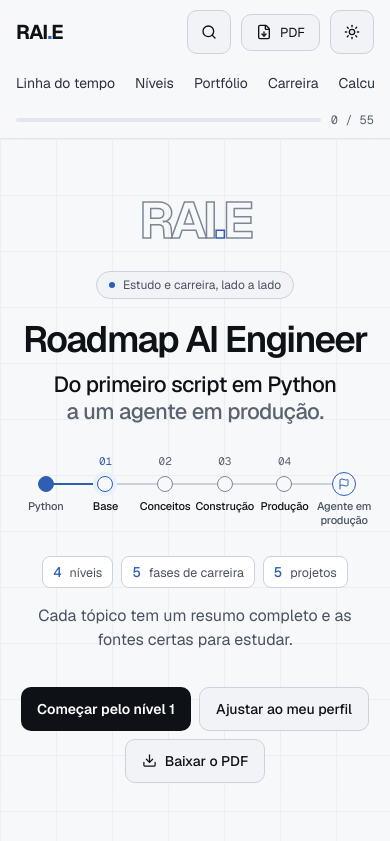
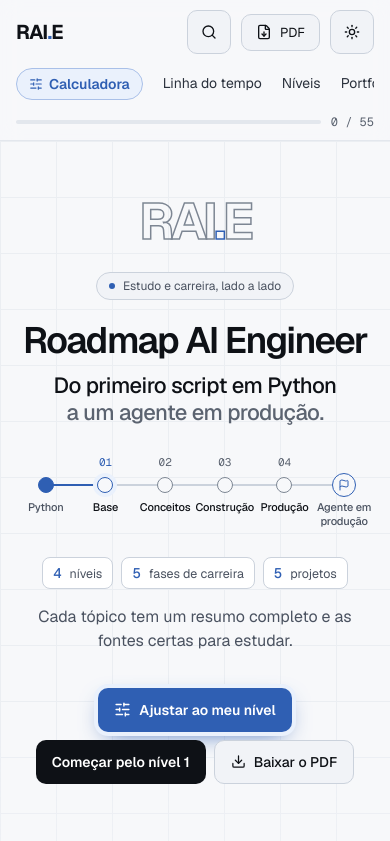
Before and after one commit to Oseiasdfarias/roadmap-ai-engineer, an Astro site: page / in a window 390 px wide. Shown: the top 841 px of the page. Built offline with nearby package versions, Linux system fonts and the light colour scheme; Astro itself is replaced by a stand-in of ours.

Commit message:
Destaca o ajuste de nível na abertura e a calculadora no menu

```diff
--- a/src/components/Header.astro
+++ b/src/components/Header.astro
@@ -1,5 +1,5 @@
 ---
-import { Search, FileDown } from '@lucide/astro';
+import { Search, FileDown, SlidersHorizontal } from '@lucide/astro';
 import ThemeToggle from './ThemeToggle.astro';
 import { PDF_URL } from '../config';
 import { url } from '../lib/url';
@@ -12,7 +12,6 @@ const itens = [
   { rotulo: 'Níveis', href: ancora('niveis') },
   { rotulo: 'Portfólio', href: ancora('portfolio') },
   { rotulo: 'Carreira', href: ancora('carreira') },
-  { rotulo: 'Calculadora', href: url('/calculadora/') },
 ];
 ---
 <header class="bar"><div class="in">
@@ -22,6 +21,7 @@ const itens = [
   </a>
   <nav class="nav" aria-label="Principal">
     {itens.map((i) => <a href={i.href}>{i.rotulo}</a>)}
+    <a class="nav-destaque" href={url('/calculadora/')}><SlidersHorizontal aria-hidden="true" />Calculadora</a>
   </nav>
   <div class="prog" data-progresso-global title="Seu progresso, salvo neste navegador">
     <div class="track" role="progressbar" aria-label="Progresso geral" aria-valuemin="0" aria-valuemax="100" aria-valuenow="0" data-progresso-trilha><div class="fill" data-progresso-barra></div></div>
--- a/src/components/inicio/Hero.astro
+++ b/src/components/inicio/Hero.astro
@@ -1,6 +1,6 @@
 ---
 import { getCollection, getEntry } from 'astro:content';
-import { Download, Flag } from '@lucide/astro';
+import { Download, Flag, SlidersHorizontal } from '@lucide/astro';
 import { PERIODOS } from '../../data/periodos';
 import { PDF_URL } from '../../config';
 import { dicasDaFase, idProgresso, topicosDoNivel } from '../../lib/conteudo';
@@ -64,8 +64,8 @@ const numeros = [
     </ul>
     <p class="hero-nota">Cada tópico tem um resumo completo e as fontes certas para estudar.</p>
     <div class="hero-ctas">
+      <a class="bt-destaque" href="#escolha" data-cta-ajustar><SlidersHorizontal aria-hidden="true" />Ajustar ao meu nível</a>
       <a class="bt-pri" data-perfil-cta href={url('/nivel/1/')}>Começar pelo nível 1</a>
-      <a class="bt-sec" href="#escolha">Ajustar ao meu perfil</a>
       {PDF_URL && <a class="bt-sec" href={PDF_URL}><Download aria-hidden="true" />Baixar o PDF</a>}
     </div>
   </div>
@@ -91,6 +91,9 @@ const numeros = [
   .bt-sec { border: 1px solid var(--line-strong); background: var(--surface-2); color: var(--text); font-weight: 500; }
   .bt-sec svg { width: 15px; height: 15px; }
   .bt-sec:hover { border-color: var(--accent); }
+  .bt-destaque { text-decoration: none; border-radius: 10px; font-size: 15px; font-weight: 600; display: inline-flex; align-items: center; gap: 8px; min-height: 48px; padding: 0 22px; background: var(--accent); color: var(--accent-ink); box-shadow: 0 0 0 4px var(--accent-soft), 0 8px 24px -8px var(--accent); transition: transform .2s, box-shadow .2s; }
+  .bt-destaque:hover { transform: translateY(-2px); box-shadow: 0 0 0 6px var(--accent-soft), 0 12px 28px -8px var(--accent); }
+  .bt-destaque svg { width: 17px; height: 17px; }
   .hero { position: relative; overflow: hidden; }
   .hero-grade { position: absolute; inset: 0; background-image: linear-gradient(var(--grid-line) 1px, transparent 1px), linear-gradient(90deg, var(--grid-line) 1px, transparent 1px); background-size: 56px 56px; opacity: .7; -webkit-mask-image: linear-gradient(#000 55%, transparent); mask-image: linear-gradient(#000 55%, transparent); }
   /* A abertura ocupa a altura visível abaixo do cabeçalho; os tamanhos escalam com a altura (svh) para caber em telas baixas. */
@@ -158,7 +161,7 @@ const numeros = [
     .rota-no .rot { font-size: 11px; margin-top: 8px; letter-spacing: -.01em; }
     .hero-numeros a { min-height: 32px; font-size: 12.5px; padding: 0 10px; }
     .hero-ctas { gap: 8px; }
-    .hero-ctas .bt-pri, .hero-ctas .bt-sec { min-height: 44px; padding: 0 16px; font-size: 14px; }
+    .hero-ctas .bt-destaque, .hero-ctas .bt-pri, .hero-ctas .bt-sec { min-height: 44px; padding: 0 16px; font-size: 14px; }
     .periodos { padding: 0 16px 56px; }
     .estacoes { grid-template-columns: 1fr; gap: 18px; }
     .trilho { left: 19px; right: auto; top: 19px; bottom: 19px; width: 1px; height: auto; }
--- a/src/styles/base.css
+++ b/src/styles/base.css
@@ -30,6 +30,9 @@ html { scroll-padding-top: calc(var(--header-h, 84px) + 16px); }
 .nav { display: flex; gap: 22px; font-size: 14px; }
 .nav a { white-space: nowrap; color: var(--link); text-decoration: none; padding: 10px 0; border-radius: 4px; }
 .nav a:hover { color: var(--accent); }
+.nav a.nav-destaque { display: inline-flex; align-items: center; gap: 6px; color: var(--accent); font-weight: 600; border: 1px solid var(--career-line); background: var(--accent-soft); border-radius: 999px; padding: 6px 12px; margin: 4px 0; }
+.nav a.nav-destaque svg { width: 14px; height: 14px; }
+.nav a.nav-destaque:hover { border-color: var(--accent); }
 .prog { flex: 1 1 110px; min-width: 90px; max-width: 220px; margin-left: auto; display: flex; align-items: center; gap: 10px; }
 .prog .track { flex: 1; height: 4px; border-radius: 9px; background: var(--line); overflow: hidden; }
 .prog .fill { height: 100%; width: 0; background: var(--accent); border-radius: 9px; transition: width .3s; }
@@ -54,14 +57,17 @@ html { scroll-padding-top: calc(var(--header-h, 84px) + 16px); }
 @media (max-width: 980px) and (min-width: 861px) {
   .bar .in { gap: 14px; }
   .nav { gap: 13px; font-size: 13.5px; }
-  .prog { min-width: 64px; }
+  .prog { min-width: 44px; }
   .prog small { display: none; }
+  .nav a.nav-destaque { padding: 5px 10px; }
+  .nav a.nav-destaque svg { display: none; }
 }
 @media (max-width: 860px) {
   .bar .in { padding: 10px 16px; gap: 10px 14px; flex-wrap: wrap; }
   .brand { margin-right: auto; }
   .brand small { display: none; }
   .nav { order: 4; flex-basis: 100%; gap: 20px; overflow-x: auto; scrollbar-width: none; }
+  .nav a.nav-destaque { order: -1; }
   .nav a { white-space: nowrap; }
   .prog { order: 5; flex-basis: 100%; max-width: none; margin-left: 0; }
   .busca-btn .rot, .busca-btn kbd { display: none; }
```
Also changed, not shown: tests/e2e/calculadora.spec.ts (+1 -1 lines), tests/e2e/escolha.spec.ts (+9 -0 lines).
